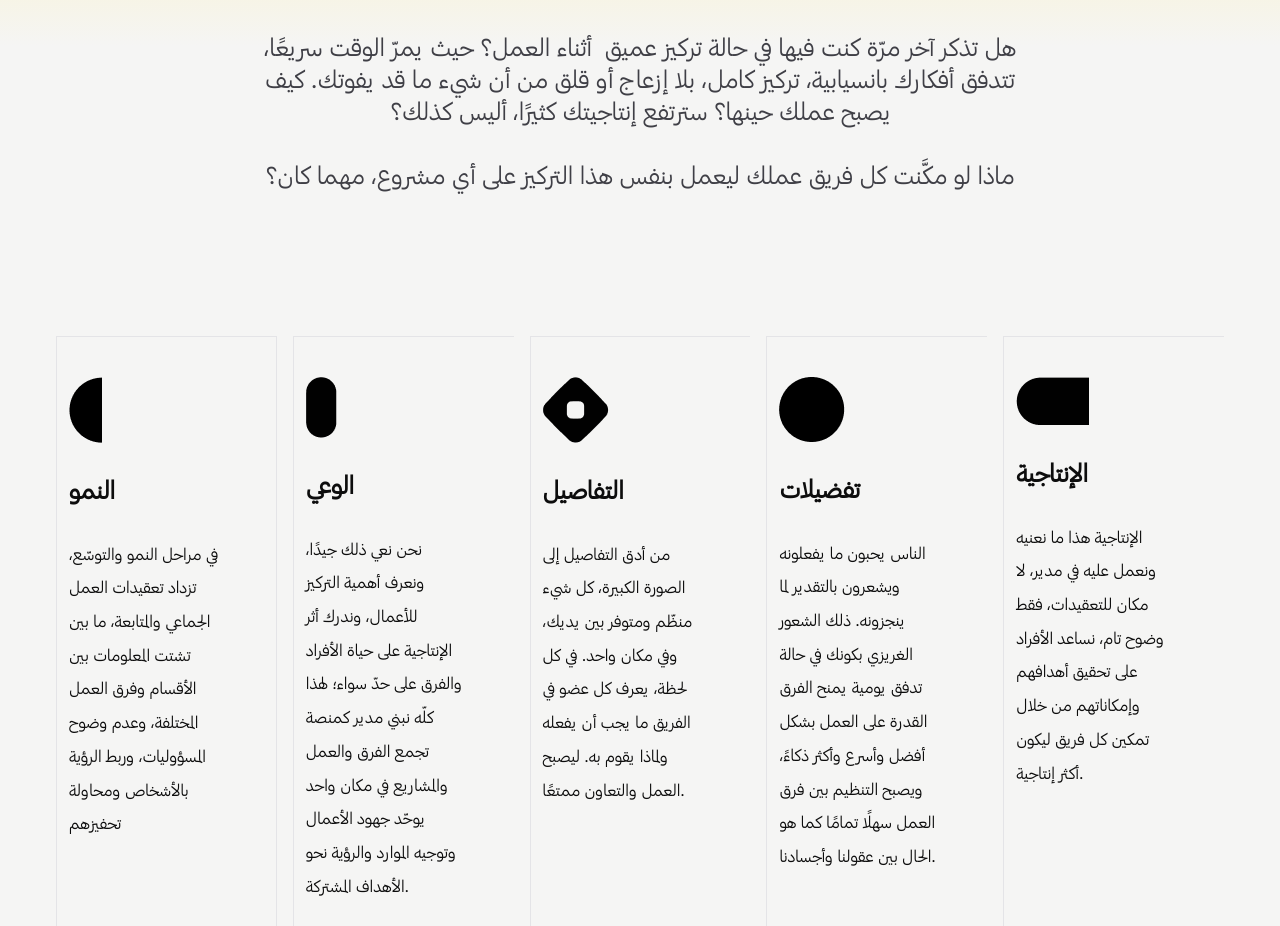
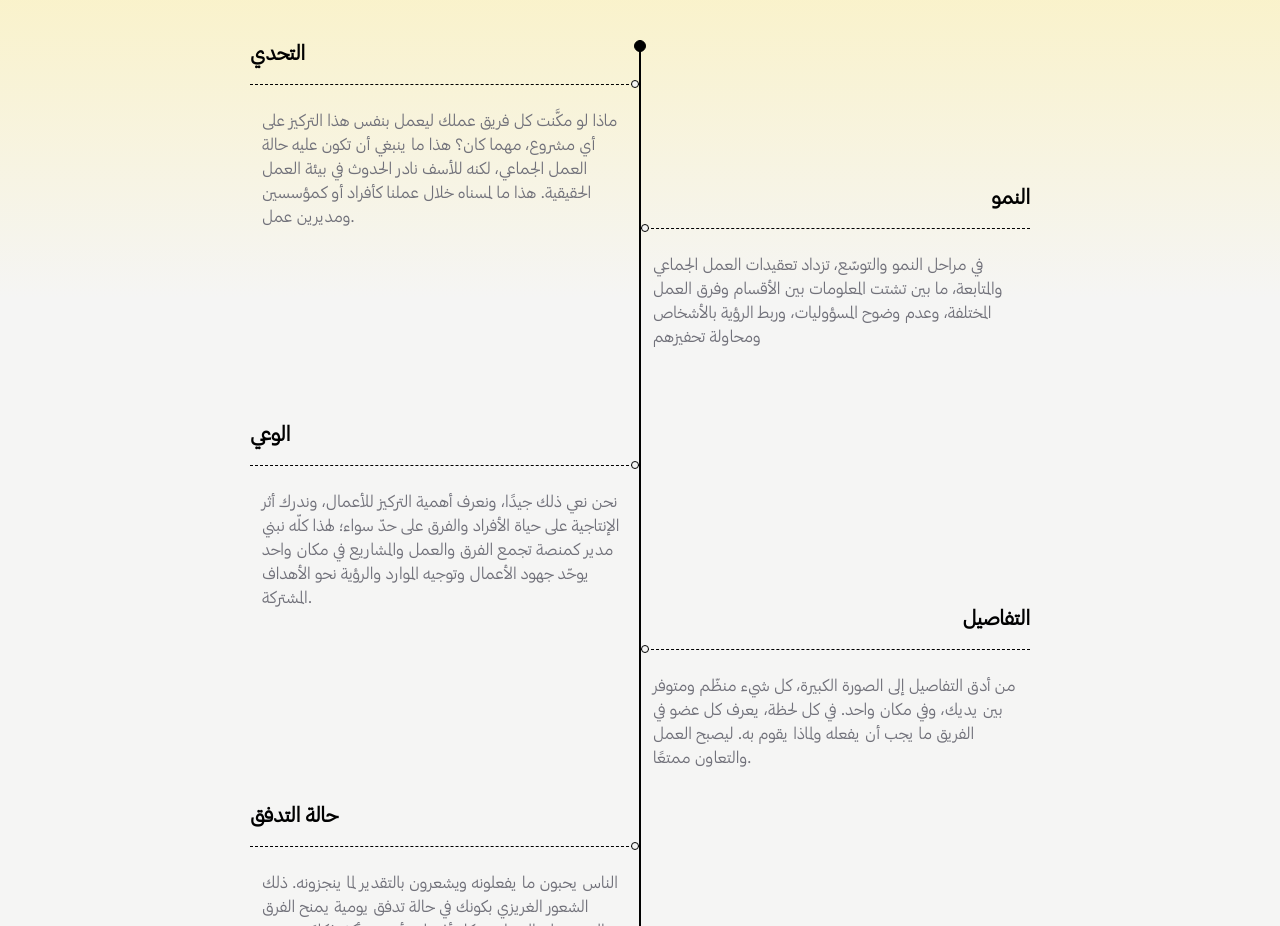
Before and after one commit to MudeerHQ/mudeerWebsite, a Next.js app: page /en/about-mudeer in a window 1280 px wide. Shown: the part 1874-2800 px from the top of the page. Built offline with nearby package versions, Linux system fonts and the light colour scheme.

Commit message:
create story section in about mudeer

```diff
--- a/src/app/[locale]/about-mudeer/_components/AboutHeader.tsx
+++ b/src/app/[locale]/about-mudeer/_components/AboutHeader.tsx
@@ -61,13 +61,13 @@ export default function AboutHeader() {
   return (
     <div
       dir={locale === "ar" ? "rtl" : "ltr"}
-      className="bg-bottom bg-contain bg-no-repeat overflow-hidden mb-80 max-sm:mb-28"
+      className="bg-bottom bg-contain bg-no-repeat overflow-hidden mb-56 max-sm:mb-28"
       style={{
         backgroundImage: `url(${backAbout.src})`,
         backgroundPosition: `center calc(1rem)`,
       }}
     >
-      <div className="flex flex-col justify-center items-center gap-8 pt-[100px] sm:pt-[120px] md:pt-[140px] pb-[60px] sm:pb-[80px] md:pb-[100px] px-4 ">
+      <div className="flex flex-col justify-center items-center gap-12 pt-[100px] sm:pt-[120px] md:pt-[140px] pb-0 sm:pb-[80px] md:pb-[100px] px-4 ">
         <div className="grid gap-6">
           <h1 className="font-bold text-3xl sm:text-5xl md:text-7xl text-[#FFD800] text-center">
             منصة إدارة العمل التعاوني
@@ -78,7 +78,7 @@ export default function AboutHeader() {
           حيث تعمل الفرق معًا لتحقق المزيد.
           </p>
         </div>
-        <div className="text-2xl font-normal text-[#FFFFFF] max-w-[90%] sm:max-w-[80%] md:max-w-[55%] text-center leading-10">
+        <div className="text-2xl font-normal text-[#FFFFFF] max-w-[80%] sm:max-w-[80%] md:max-w-[70%] text-center leading-10">
           مدير منصة متكاملة مصمّمة لرفع إنتاجية الفرق وتعزيز التعاون وزيادة
           شفافية التواصل لتحقيق أهداف العمل المشتركة، لأن الأفكار والأشخاص
           .العظيمين يستحقون التنفيذ الرائع
--- a/src/app/[locale]/about-mudeer/_components/AboutStory.tsx
+++ b/src/app/[locale]/about-mudeer/_components/AboutStory.tsx
@@ -13,29 +13,25 @@ export default function AboutStory() {
   return (
     <div
       dir={locale === "ar" ? "rtl" : "ltr"}
-      className="h-auto min-h-[1450px] -mt-16 bg-[linear-gradient(to_bottom,#ffef99_0%,theme(colors.stone.100)_0%)] rounded-t-[100px] overflow-hidden max-sm:pb-20"
+      className="pb-48 -mt-16 bg-[linear-gradient(to_bottom,#ffef99_0%,theme(colors.stone.100)_0%)] rounded-t-[60px] max-sm:rounded-t-[30px] overflow-hidden max-sm:pb-20"
     >
-      <div className="h-auto bg-[linear-gradient(to_bottom,#ffef99_0%,theme(colors.stone.100)_25%)]">
-        <div className="w-11/12 md:w-3/4 mx-auto flex flex-col justify-center items-center gap-8 py-16 md:py-36 text-center">
-          <div className="text-sm font-semibold text-[#FFFFFF] rounded-[40px] bg-[#332B00] px-6 py-1">
+      <div className="h-auto bg-[linear-gradient(to_bottom,#ffef99_0%,theme(colors.stone.100)_40%)]">
+        <div className="w-11/12 md:w-3/4 mx-auto flex flex-col justify-center items-center gap-8 py-16 md:py-20 text-center">
+          <div className="text-sm font-semibold text-[#FFFFFF] rounded-[40px] bg-[#332B00] px-6 py-1 w-[85px]">
             قصّتنا
           </div>
           <div className="text-3xl md:text-[50px] font-semibold text-[#0D0D0D] leading-tight">
             تمكين فرق العمل لتكون أكثر إنتاجية
           </div>
-          <div className="text-lg md:text-2xl font-normal text-[#3F3F46] leading-relaxed w-[80%]">
+          <div className="text-lg md:text-2xl font-normal text-[#3F3F46] leading-relaxed w-[75%]">
             هل تذكر آخر مرّة كنت فيها في حالة تركيز عميق  أثناء العمل؟ حيث يمرّ
             الوقت سريعًا، تتدفق أفكارك بانسيابية، تركيز كامل، بلا إزعاج أو قلق
             من أن شيء ما قد يفوتك. كيف يصبح عملك حينها؟ سترتفع إنتاجيتك كثيرًا،
             أليس كذلك؟
           </div>
-          <div className="text-lg md:text-2xl font-normal text-[#3F3F46] leading-relaxed">
-            ماذا لو مكَّنت كل فريق عملك ليعمل بنفس هذا التركيز على أي مشروع،
-            مهما كان؟
-          </div>
         </div>
 
-        <div className="grid grid-cols-1 sm:grid-cols-2 lg:grid-cols-5 gap-4 px-4 md:px-14 md:mb-48 max-md:mb-40 max-sm:mb-24">
+        {/* <div className="grid grid-cols-1 sm:grid-cols-2 lg:grid-cols-5 gap-4 px-4 md:px-14 md:mb-48 max-md:mb-40 max-sm:mb-24">
           {[
             {
               img: shape1,
@@ -84,6 +80,103 @@ export default function AboutStory() {
               </div>
             </div>
           ))}
+        </div> */}
+
+        <div className="grid grid-cols-[1fr_0fr_1fr] px-[250px] max-xl:px-[200px] max-lg:px-[150px] max-md:grid-cols-1 max-md:px-[100px] max-sm:px-[30px] max-sm:pb-12">
+          <div className="relative flex flex-col gap-40 max-md:gap-20 max-md:border-r-2 max-md:border-black">
+            <div className="flex flex-col gap-6">
+              <div className="relative pb-4 border-b border-dashed border-[#010101] flex max-md:justify-center">
+                <span className="text-[#010101] font-semibold text-xl ">
+                  التحدي
+                </span>
+                <span className="absolute right-0 -bottom-1 w-2 h-2 rounded-full border border-black bg-[#F5F5F4] max-md:hidden"></span>
+                <span className="hidden absolute left-0 -bottom-1 w-2 h-2 rounded-full border border-black bg-[#F5F5F4] max-md:block"></span>
+              </div>
+              <span className="text-[#71717A] font-normal text-base px-3">
+                ماذا لو مكَّنت كل فريق عملك ليعمل بنفس هذا التركيز على أي مشروع،
+                مهما كان؟ هذا ما ينبغي أن تكون عليه حالة العمل الجماعي، لكنه
+                للأسف نادر الحدوث في بيئة العمل الحقيقية. هذا ما لمسناه خلال
+                عملنا كأفراد أو كمؤسسين ومديرين عمل.
+              </span>
+            </div>
+            <div className="flex flex-col gap-6">
+              <div className="relative pt-8 pb-4  border-b border-dashed border-[#010101] flex max-md:justify-center">
+                <span className="text-[#010101] font-semibold text-xl ">
+                  الوعي
+                </span>
+                <span className="absolute right-0 -bottom-1 w-2 h-2 rounded-full border border-black bg-[#F5F5F4] max-md:hidden"></span>
+                <span className="hidden absolute left-0 -bottom-1 w-2 h-2 rounded-full border border-black bg-[#F5F5F4] max-md:block"></span>
+              </div>
+              <span className="text-[#71717A] font-normal text-base px-3">
+                نحن نعي ذلك جيدًا، ونعرف أهمية التركيز للأعمال، وندرك أثر
+                الإنتاجية على حياة الأفراد والفرق على حدّ سواء؛ لهذا كلّه نبني
+                مدير كمنصة تجمع الفرق والعمل والمشاريع في مكان واحد يوحّد جهود
+                الأعمال وتوجيه الموارد والرؤية نحو الأهداف المشتركة.{" "}
+              </span>
+            </div>
+            <div className="flex flex-col gap-6">
+              <div className="relative pt-8 pb-4 border-b border-dashed border-[#010101] flex max-md:justify-center">
+                <span className="text-[#010101] font-semibold text-xl ">
+                  حالة التدفق
+                </span>
+                <span className="absolute right-0 -bottom-1 w-2 h-2 rounded-full border border-black bg-[#F5F5F4] max-md:hidden"></span>
+                <span className="hidden absolute left-0 -bottom-1 w-2 h-2 rounded-full border border-black bg-[#F5F5F4] max-md:block"></span>
+              </div>
+              <span className="text-[#71717A] font-normal text-base px-3">
+                الناس يحبون ما يفعلونه ويشعرون بالتقدير لما ينجزونه. ذلك الشعور
+                الغريزي بكونك في حالة تدفق يومية يمنح الفرق القدرة على العمل
+                بشكل أفضل وأسرع وأكثر ذكاءً، ويصبح التنظيم بين فرق العمل سهلًا
+                تمامًا كما هو الحال بين عقولنا وأجسادنا.{" "}
+              </span>
+            </div>
+            <span className="absolute -right-[7px] top-0 w-3 h-3 rounded-full border border-black bg-black hidden max-md:block"></span>
+          </div>
+          <div className="border-r-2 border-[#010101] relative">
+            <span className="absolute -right-[7px] top-0 w-3 h-3 rounded-full border border-black bg-black max-md:hidden"></span>
+            <span className="absolute -right-[10px] -bottom-2 w-1 h-0 border-l-[10px] border-r-[10px] border-t-[10px] border-transparent border-t-black max-md:hidden"></span>
+          </div>
+          <div className="relative py-28 flex flex-col gap-56 max-md:gap-20 max-md:border-r-2 max-md:border-black max-md:pt-20">
+            <div className="flex flex-col gap-6">
+              <div className="relative pt-8 pb-4 border-b border-dashed border-[#010101] flex justify-end max-md:justify-center">
+                <span className="text-[#010101] font-semibold text-xl ">
+                  النمو
+                </span>
+                <span className="absolute left-0 -bottom-1 w-2 h-2 rounded-full border border-black bg-[#F5F5F4]"></span>
+              </div>
+              <span className="text-[#71717A] font-normal text-base px-3">
+                في مراحل النمو والتوسّع، تزداد تعقيدات العمل الجماعي والمتابعة،
+                ما بين تشتت المعلومات بين الأقسام وفرق العمل المختلفة، وعدم وضوح
+                المسؤوليات، وربط الرؤية بالأشخاص ومحاولة تحفيزهم{" "}
+              </span>
+            </div>
+            <div className="flex flex-col gap-6">
+              <div className="relative pt-8 pb-4 border-b border-dashed border-[#010101] flex justify-end max-md:justify-center">
+                <span className="text-[#010101] font-semibold text-xl ">
+                  التفاصيل
+                </span>
+                <span className="absolute left-0 -bottom-1 w-2 h-2 rounded-full border border-black bg-[#F5F5F4]"></span>
+              </div>
+              <span className="text-[#71717A] font-normal text-base px-3">
+                من أدق التفاصيل إلى الصورة الكبيرة، كل شيء منظّم ومتوفر بين
+                يديك، وفي مكان واحد. في كل لحظة، يعرف كل عضو في الفريق ما يجب أن
+                يفعله ولماذا يقوم به. ليصبح العمل والتعاون ممتعًا.{" "}
+              </span>
+            </div>
+            <div className="flex flex-col gap-6">
+              <div className="relative pt-8 pb-4 border-b border-dashed border-[#010101] flex justify-end max-md:justify-center">
+                <span className="text-[#010101] font-semibold text-xl ">
+                  الإنتاجية
+                </span>
+                <span className="absolute left-0 -bottom-1 w-2 h-2 rounded-full border border-black bg-[#F5F5F4]"></span>
+              </div>
+              <span className="text-[#71717A] font-normal text-base px-3">
+                الإنتاجية هذا ما نعنيه ونعمل عليه في مدير، لا مكان للتعقيدات،
+                فقط وضوح تام، نساعد الأفراد على تحقيق أهدافهم وإمكاناتهم من خلال
+                تمكين كل فريق ليكون أكثر إنتاجية.{" "}
+              </span>
+            </div>
+            <span className="absolute -right-[11px] -bottom-1 w-1 h-0 border-l-[10px] border-r-[10px] border-t-[10px] border-transparent border-t-black hidden max-md:block"></span>
+          </div>
         </div>
       </div>
     </div>
--- a/src/app/[locale]/blog/[categoryId]/[blogId]/page.tsx
+++ b/src/app/[locale]/blog/[categoryId]/[blogId]/page.tsx
@@ -104,6 +104,7 @@ export default function BlogId() {
       </div>
 
       <EditorProvider
+
         extensions={[StarterKit]} // Ensure schema is provided
         content={data?.canvas?.content || "<p>لا يوجد محتوى</p>"} // Avoid empty content
       >
--- a/src/app/[locale]/layout.tsx
+++ b/src/app/[locale]/layout.tsx
@@ -83,7 +83,7 @@ export default async function LocaleLayout({
       <NextIntlClientProvider messages={messages}>
         <body
           className={`
-             ${GraphikArabicThin.variable}
+          ${GraphikArabicThin.variable}
           ${GraphikArabicExtralight.variable}
           ${GraphikArabicLight.variable}
           ${GraphikArabicRegular.variable}
@@ -92,7 +92,7 @@ export default async function LocaleLayout({
           ${GraphikArabicBold.variable}
           ${GraphikArabicBlack.variable}
           ${GraphikArabicSuper.variable}
-          bg-[#F5F5F4]`}
+          bg-white`}
         >
           {/* <Navbar /> */}
           <QueryProvider>
--- a/src/components/Footer.tsx
+++ b/src/components/Footer.tsx
@@ -7,7 +7,7 @@ import logoFooter from "./../app/assets/logo-footer.png";
 export default function Footer() {
   return (
     <div
-      className=" overflow-hidden h-auto pt-[100px] md:pt-[240px] pb-[80px] rounded-t-[60px] bg-[#09090B] bg-top bg-no-repeat flex flex-col justify-center items-center gap-20 max-sm:gap-0"
+      className=" overflow-hidden h-auto pt-[100px] md:pt-[240px] pb-[80px] rounded-t-[60px] max-sm:rounded-t-[30px] bg-[#09090B] bg-top bg-no-repeat flex flex-col justify-center items-center gap-20 max-sm:gap-0"
       style={{ backgroundImage: `url(${backFooter.src})` }}
       dir="rtl"
     >
```
Also changed, not shown: src/app/[locale]/about-mudeer/_components/AboutFooter.tsx (+6 -6 lines), src/app/[locale]/about-mudeer/_components/AboutValues.tsx (+11 -9 lines), src/app/[locale]/about-mudeer/_components/AboutVision.tsx (+4 -4 lines), src/components/NavigationMenuDemo.tsx (+6 -37 lines).
